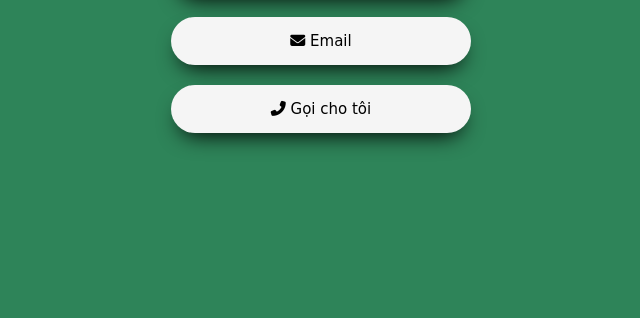
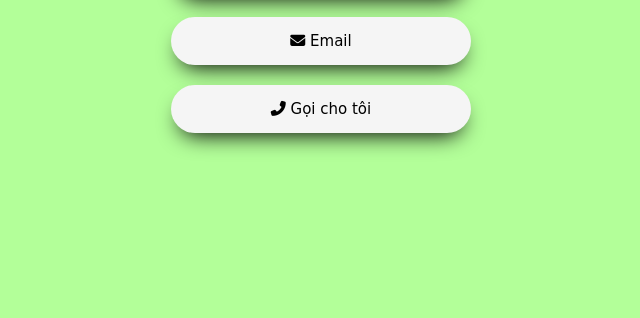
Before and after one commit to Quantaanh/Quantaanh.github.io, a plain HTML site: page index.html in a window 1280 px wide. Shown: the part 482-800 px from the top of the page, without its empty margins (319-959 px from the left). Drawn offline with Linux system fonts and the light colour scheme.

Commit message:
Add files via upload

```diff
--- a/style.css
+++ b/style.css
@@ -1,5 +1,5 @@
 body {
-	background-color: #2e8459;
+	background-color: #b3ff99;
 	padding: 40px;
 	color: white;
 }
```
